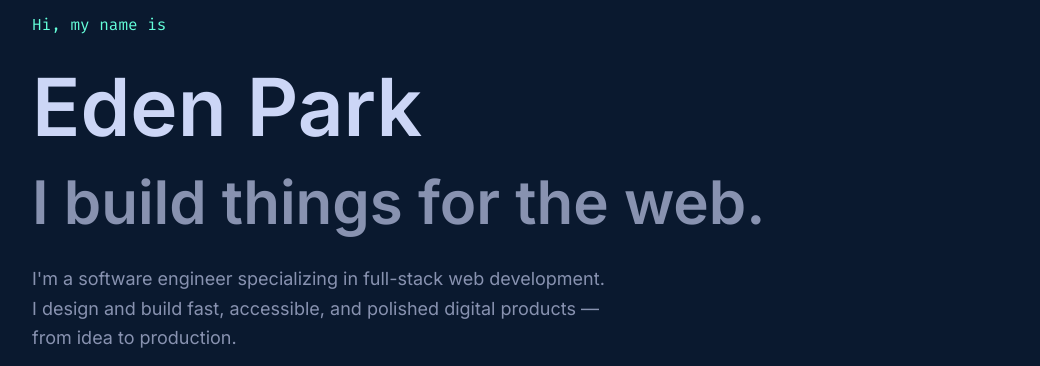
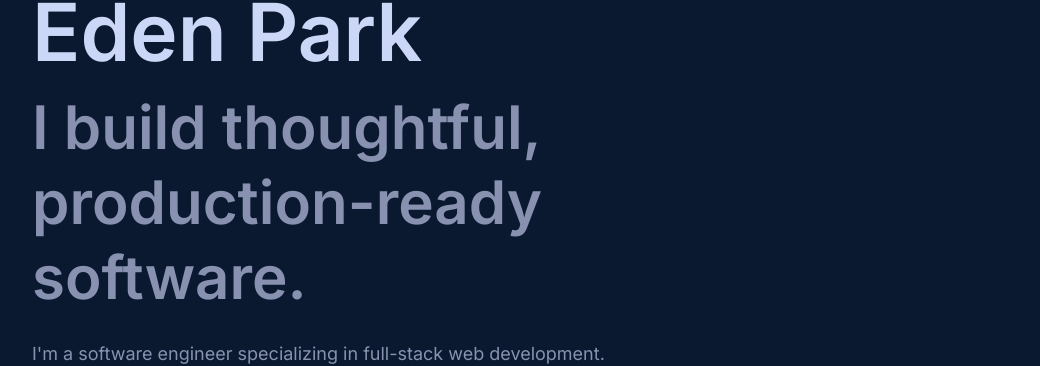
Before and after one commit to EdenGoforIt/who-am-i, a Next.js app: page / in a window 1280 px wide. Shown: the part 219-585 px from the top of the page, without its empty margins (118-1158 px from the left). Built offline with nearby package versions, Linux system fonts and the light colour scheme; no server answers.

Commit message:
feat: add domain verification

```diff
--- a/app/head.tsx
+++ b/app/head.tsx
@@ -1,7 +1,7 @@
 export default function Head() {
   return (
     <>
-      <meta name="google-site-verification" content="UXJzrFNOxFHZIfUhfBFtKyy7ZlA0HZU2L-ew3Vo_yGo" />
+      <meta name="google-site-verification" content="7vorro1sEZ2KqSh2ZTvFiXG6CDnOsVru8WcL_AgNrAw" />
     </>
   );
 }
--- a/components/hero.tsx
+++ b/components/hero.tsx
@@ -8,9 +8,9 @@ const container = {
   show: {
     transition: {
       staggerChildren: 0.1,
-      delayChildren: 0.3,
-    },
-  },
+      delayChildren: 0.3
+    }
+  }
 };
 
 const item = {
@@ -18,8 +18,8 @@ const item = {
   show: {
     opacity: 1,
     y: 0,
-    transition: { duration: 0.5, ease: [0.645, 0.045, 0.355, 1] },
-  },
+    transition: { duration: 0.5, ease: [0.645, 0.045, 0.355, 1] }
+  }
 };
 
 export default function Hero(): React.JSX.Element {
@@ -44,7 +44,7 @@ export default function Hero(): React.JSX.Element {
           variants={item}
           className="font-semibold leading-tight mb-6 text-[clamp(28px,6vw,60px)] text-slate"
         >
-          I build things for the web.
+          I build thoughtful, production-ready software.
         </motion.h2>
 
         <motion.p variants={item} className="max-w-xl mb-10 leading-relaxed text-slate text-lg">
```
